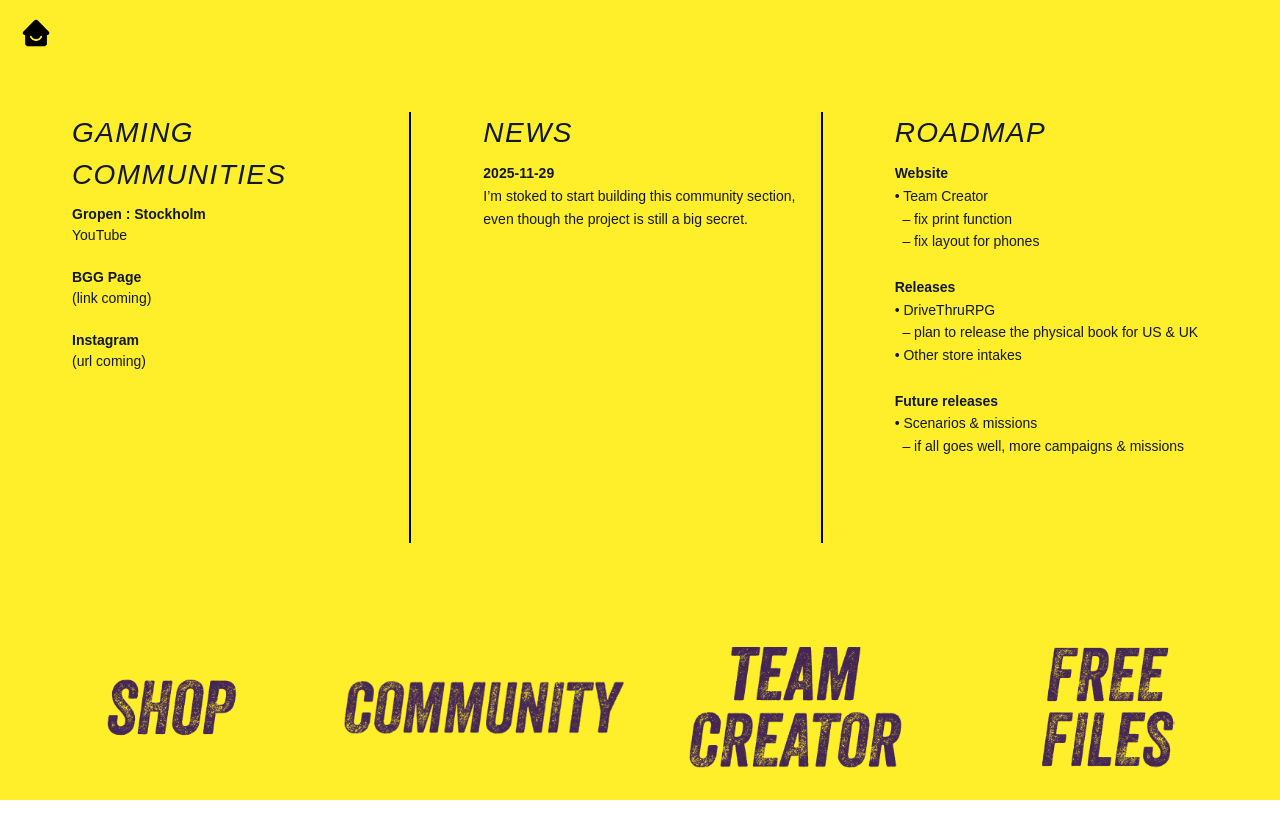
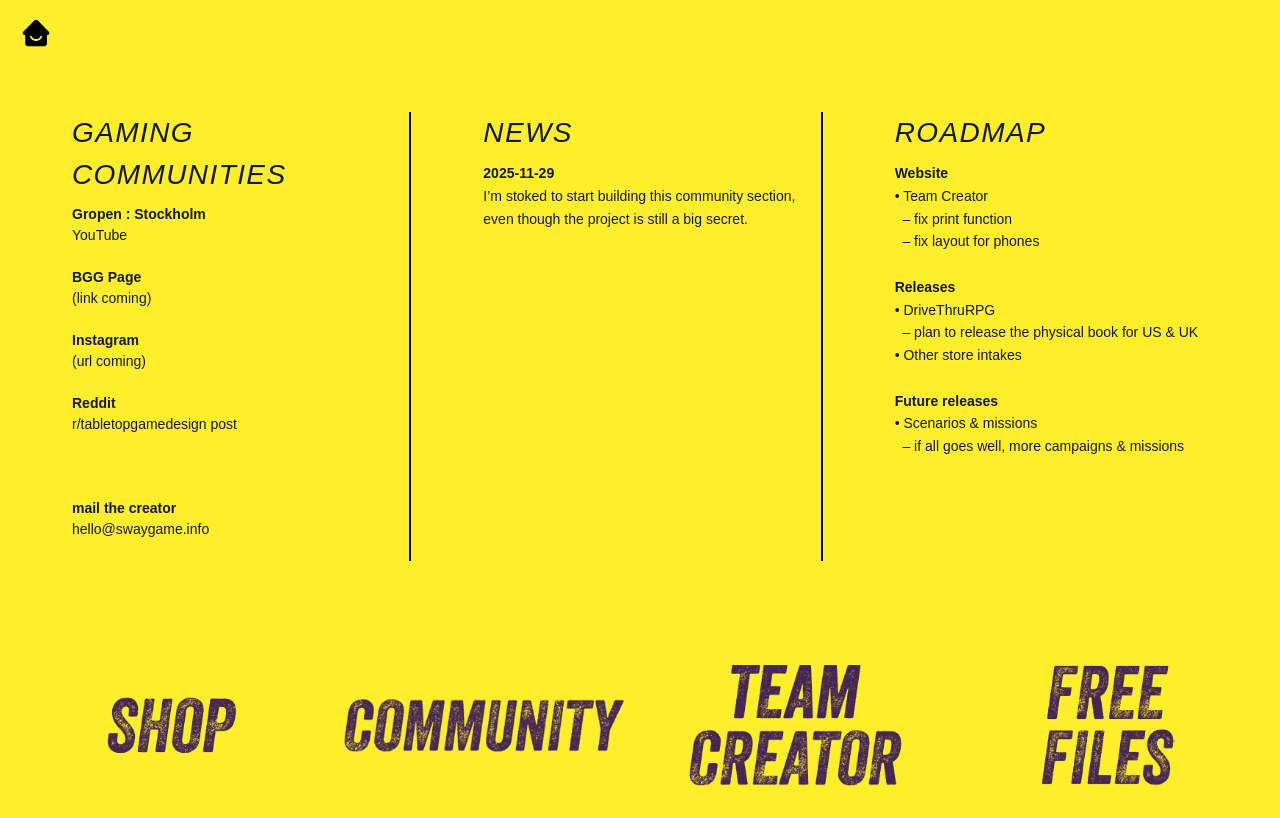
Before and after one commit to tomwaldton/sway, a React (Create React App) app: page / in a window 1280 px wide. Both pictures are taken after a click on the button 484 px from the left and 707 px from the top of the page. Built offline with nearby package versions, Linux system fonts and the light colour scheme; a web font is replaced by a local one.

Commit message:
contact updates

```diff
--- a/src/App.jsx
+++ b/src/App.jsx
@@ -342,7 +342,21 @@ script.text = `
           (link coming)<br /><br />
 
           <strong>Instagram</strong><br />
-          (url coming)<br />
+          (url coming)<br /><br />
+
+                    <strong>Reddit</strong><br />
+          <a
+            href="hhttps://www.reddit.com/r/tabletopgamedesign/comments/1pca5dd/sway_is_out_a_miniatureagnostic_skirmish_rpg_free/"
+            target="_blank"
+            rel="noopener noreferrer"
+          >
+            r/tabletopgamedesign post
+          </a><br /><br /><br /><br />
+
+
+          <strong>mail the creator</strong><br />
+          hello@swaygame.info<br /><br />
+
         </div>
       </div>
 
```
